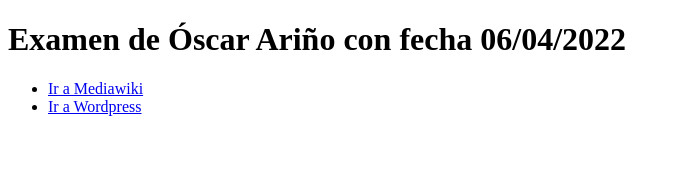
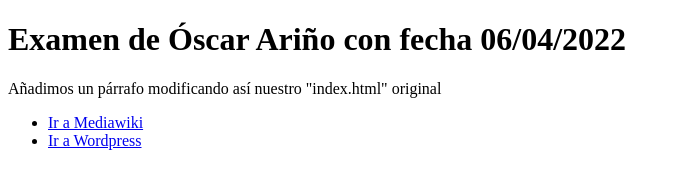
Before and after one commit to clperezp/OA-Examen, a plain HTML site: page index.html in a window 1280 px wide. Shown: the whole page, without its empty margins (0-680 px from the left). Drawn offline with Linux system fonts and the light colour scheme.

Commit message:
Modificación en index.html

```diff
--- a/index.html
+++ b/index.html
@@ -6,6 +6,7 @@
 </head>
 <body>
 <h1>Examen de Óscar Ariño con fecha 06/04/2022</h1>
+<p>Añadimos un párrafo modificando así nuestro "index.html" original</p>
 <ul>
     <li>
         <a href="mediawiki.html">Ir a Mediawiki</a>
```
